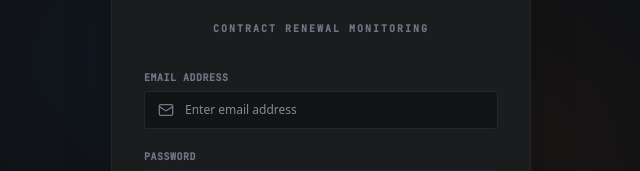
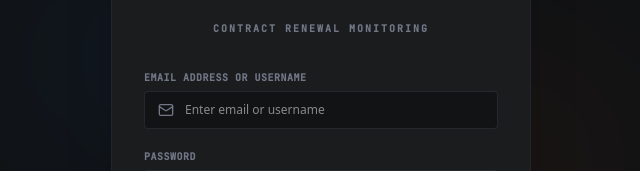
Before and after one commit to tallasaicharith/academy-annual-contract-renewal-tracker, a React (Vite) app in the folder frontend/: page /login in a window 1280 px wide. Shown: the part 286-457 px from the top of the page, without its empty margins (319-959 px from the left). Built offline with nearby package versions, Linux system fonts and the light colour scheme.

Commit message:
Allow logging in with username or email

```diff
--- a/frontend/src/screens/Login.jsx
+++ b/frontend/src/screens/Login.jsx
@@ -69,15 +69,15 @@ export default function Login() {
           {/* Email */}
           <div className="space-y-1.5">
             <label className="text-[10px] font-bold text-outline uppercase tracking-wider block font-mono">
-              Email Address
+              Email Address or Username
             </label>
             <div className="relative">
               <Mail className="absolute left-3.5 top-1/2 -translate-y-1/2 w-4 h-4 text-outline" />
               <input
-                type="email"
+                type="text"
                 value={email}
                 onChange={(e) => setEmail(e.target.value)}
-                placeholder="Enter email address"
+                placeholder="Enter email or username"
                 className="w-full pl-10 pr-4 py-2.5 bg-[#111315] border border-outline/20 text-white rounded-sm text-xs focus:outline-none focus:border-primary focus:ring-2 focus:ring-primary/20 transition-all font-sans"
                 disabled={submitting}
               />
```
